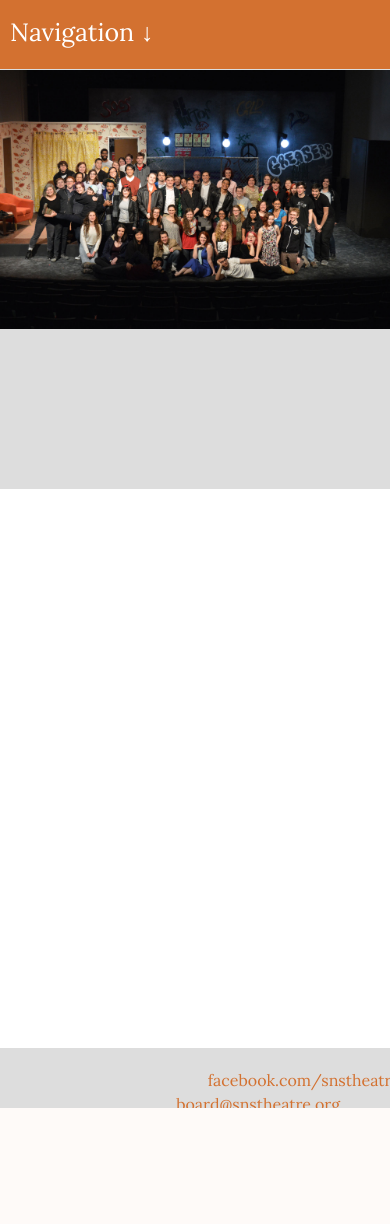
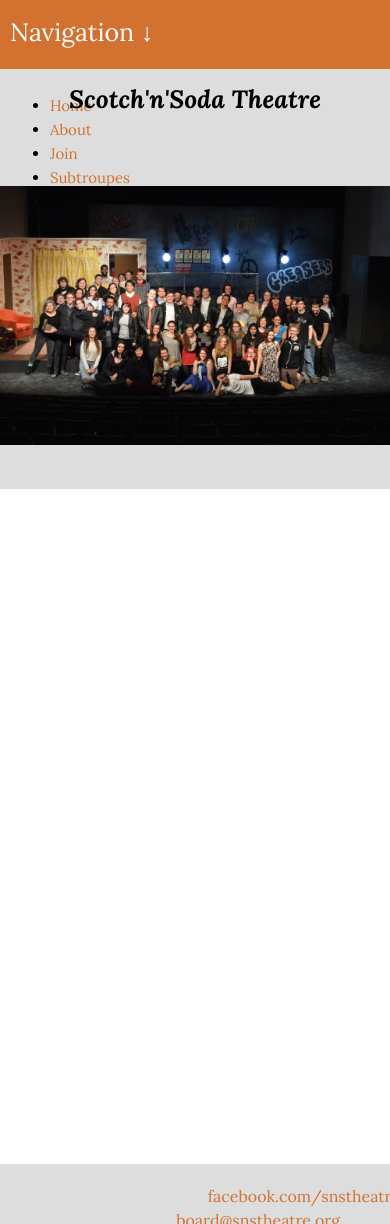
Before and after one commit to rendavison/snsWebsite, a Flask app: page / in a window 390 px wide. Before the commit the page ends 1108 px from the top, so only its background shows below. Run offline with Flask 2, Linux system fonts and the light colour scheme; some libraries are stand-ins or nearby versions.

Commit message:
updated mobile homepage

```diff
--- a/app/static/sass/main.css
+++ b/app/static/sass/main.css
@@ -197,7 +197,7 @@ h3 {
 
 @media screen and (min-width: 320px) and (max-width: 667px) {
   .slideshow {
-    margin-top: 0px; } }
+    display: none; } }
 /*Informational footer*/
 .footer {
   width: 100%;
--- a/app/static/sass/main.scss
+++ b/app/static/sass/main.scss
@@ -211,7 +211,7 @@ h3 {
 
 @media screen and (min-width: 320px) and (max-width: 667px) {
   .slideshow {
-    margin-top: 0px;
+    display: none;
   }
 }
 
--- a/app/templates/index.html
+++ b/app/templates/index.html
@@ -1,5 +1,10 @@
 {% extends "base.html" %}
 {% block content %}
+
+<!--Mobile Content-->
+<div class="showmemobile">
+  <h1>Scotch'n'Soda Theatre</h1>
+</div>
 
 <!--Announcements Tab-->
 
```
